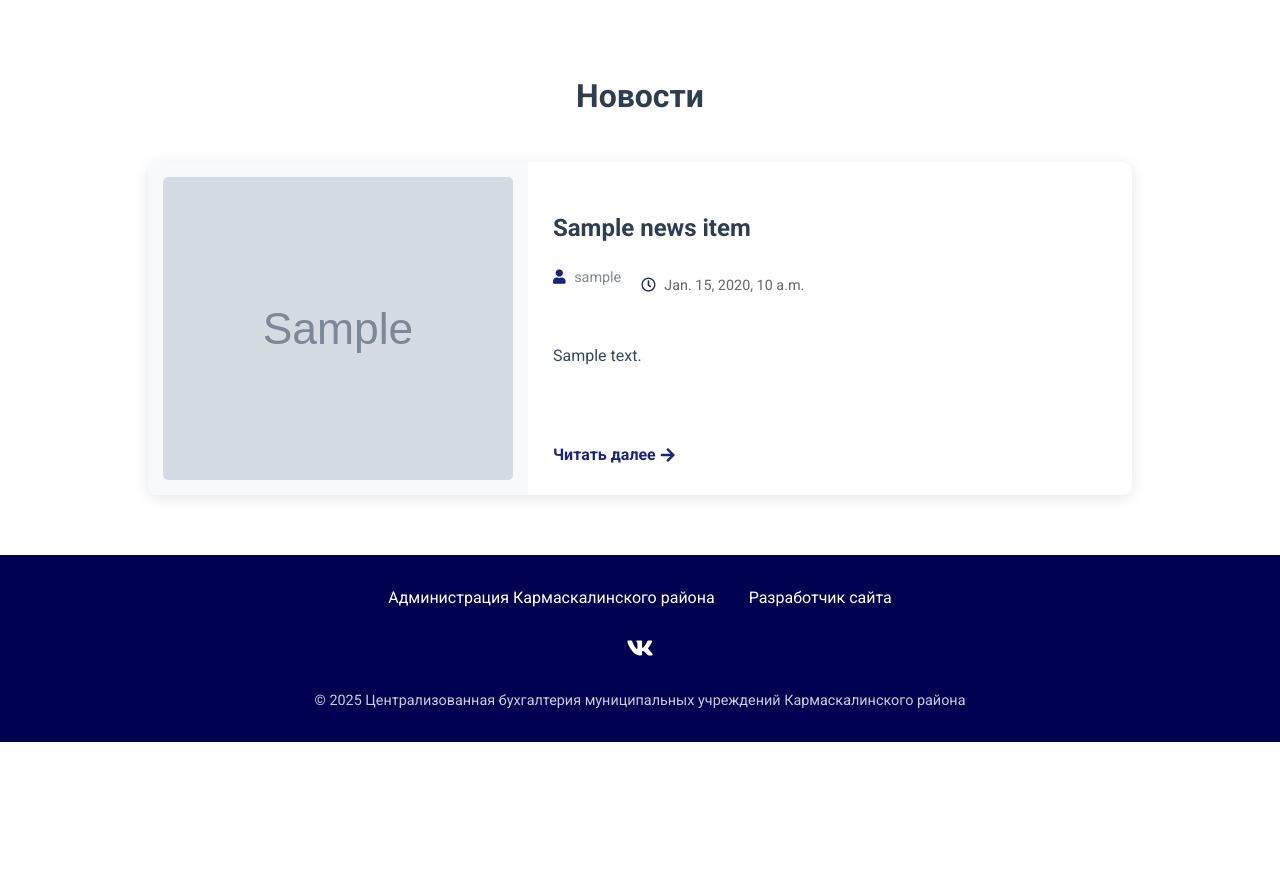
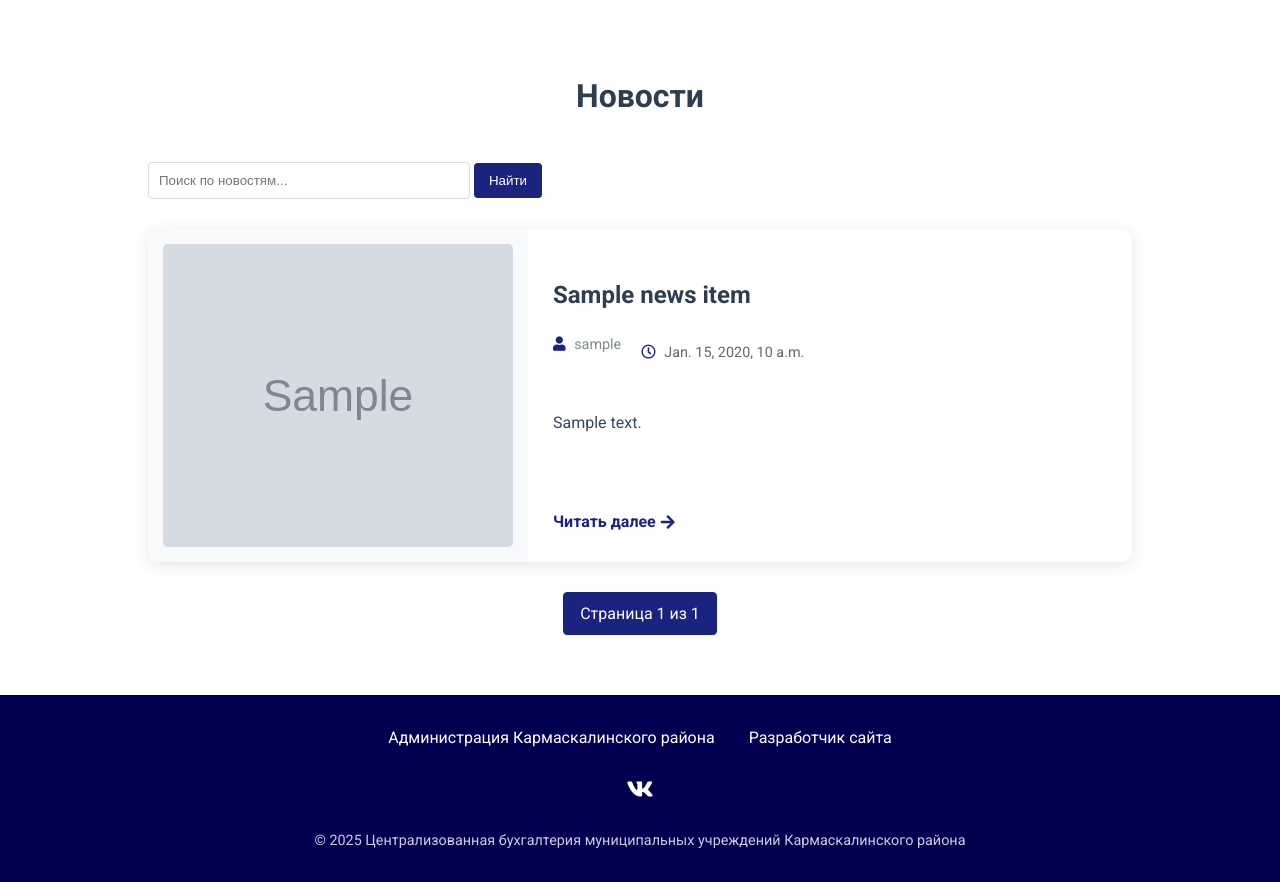
Before and after one commit to ayazmur/karmaskali, a Django app: template main/templates/news/news.html in a window 1280 px wide. Shown: the part 198-1080 px from the top of the page. Before the commit the page ends 940 px from the top, so only its background shows below. Run offline with Django 3.2, Linux system fonts and the light colour scheme; the template is opened without the code that fills it: most values are stand-ins (such as "Sample title", 1, 10 or a date in 2020); grey boxes marked "Sample" are stand-in pictures.

Commit message:
добавил поиск по новостям и пагинацию в новостях

```diff
--- a/main/templates/base.html
+++ b/main/templates/base.html
@@ -5,6 +5,10 @@
     <meta charset="UTF-8">
     <meta name="viewport" content="width=device-width, initial-scale=1.0">
     <title>Сайт Сельской Администрации</title>
+    <meta name="description"
+          content="{% block meta_description %}Официальный сайт Централизованной бухгалтерии муниципальных учреждений Кармаскалинского района Республики Башкортостан. Новости, сотрудники, контакты.{% endblock %}">
+    <meta name="keywords"
+          content="{% block meta_keywords %}бухгалтерия, Кармаскалы, новости, сотрудники, муниципальные учреждения{% endblock %}">
     <link rel="stylesheet" href="{% static 'css/base.css' %}">
     <link rel="icon" href="{% static 'img/karm_logo.png' %}">
 
--- a/main/templates/news/news.html
+++ b/main/templates/news/news.html
@@ -6,9 +6,21 @@
 {% block content %}
     <div class="news-page">
         <h1 class="page-title">Новости</h1>
+        <!-- Поиск по новостям -->
+        <div class="news-search">
+            <form method="get" action="{% url 'news' %}">
+                <input
+                        type="text"
+                        name="q"
+                        placeholder="Поиск по новостям..."
+                        value="{{ search_query|default:'' }}"
+                >
+                <button type="submit">Найти</button>
+            </form>
+        </div>
 
         <div class="news-list">
-            {% for news_item in news %}
+            {% for news_item in page_obj %}
                 <div class="news-item {% if news_item.featured_image %}with-image{% else %}no-image{% endif %}">
                     {% with featured_image=news_item.featured_image %}
                         {% if featured_image %}
@@ -44,6 +56,23 @@
                 </div>
             {% endfor %}
         </div>
+        <!-- Пагинация -->
+        <div class="pagination">
+            {% if page_obj.has_previous %}
+                <a href="?page=1{% if search_query %}&q={{ search_query }}{% endif %}">Первая</a>
+                <a href="?page=
+                        {{ page_obj.previous_page_number }}{% if search_query %}&q={{ search_query }}{% endif %}">Назад</a>
+            {% endif %}
+
+            <span class="current-page">
+                Страница {{ page_obj.number }} из {{ page_obj.paginator.num_pages }}
+            </span>
+
+            {% if page_obj.has_next %}
+                <a href="?page={{ page_obj.next_page_number }}{% if search_query %}&q={{ search_query }}{% endif %}">Вперед</a>
+                <a href="?page={{ page_obj.paginator.num_pages }}{% if search_query %}&q={{ search_query }}{% endif %}">Последняя</a>
+            {% endif %}
+        </div>
     </div>
 
     <!-- Подключаем Font Awesome для иконок -->
--- a/static/css/news.css
+++ b/static/css/news.css
@@ -125,3 +125,49 @@
 .read-more {
     color: var(--primary-color);
 }
+/* Стили для поиска */
+.news-search {
+    margin-bottom: 30px;
+}
+
+.news-search input {
+    padding: 10px;
+    width: 300px;
+    border: 1px solid #ddd;
+    border-radius: 4px;
+}
+
+.news-search button {
+    padding: 10px 15px;
+    background: var(--primary-color);
+    color: white;
+    border: none;
+    border-radius: 4px;
+    cursor: pointer;
+}
+
+/* Стили для пагинации */
+.pagination {
+    display: flex;
+    justify-content: center;
+    gap: 10px;
+    margin-top: 30px;
+}
+
+.pagination a, .pagination span {
+    padding: 8px 16px;
+    border: 1px solid #ddd;
+    border-radius: 4px;
+    text-decoration: none;
+    color: var(--primary-color);
+}
+
+.pagination a:hover {
+    background: #f5f5f5;
+}
+
+.pagination .current-page {
+    background: var(--primary-color);
+    color: white;
+    border-color: var(--primary-color);
+}
```
Also changed, not shown: main/views.py (+17 -2 lines).
